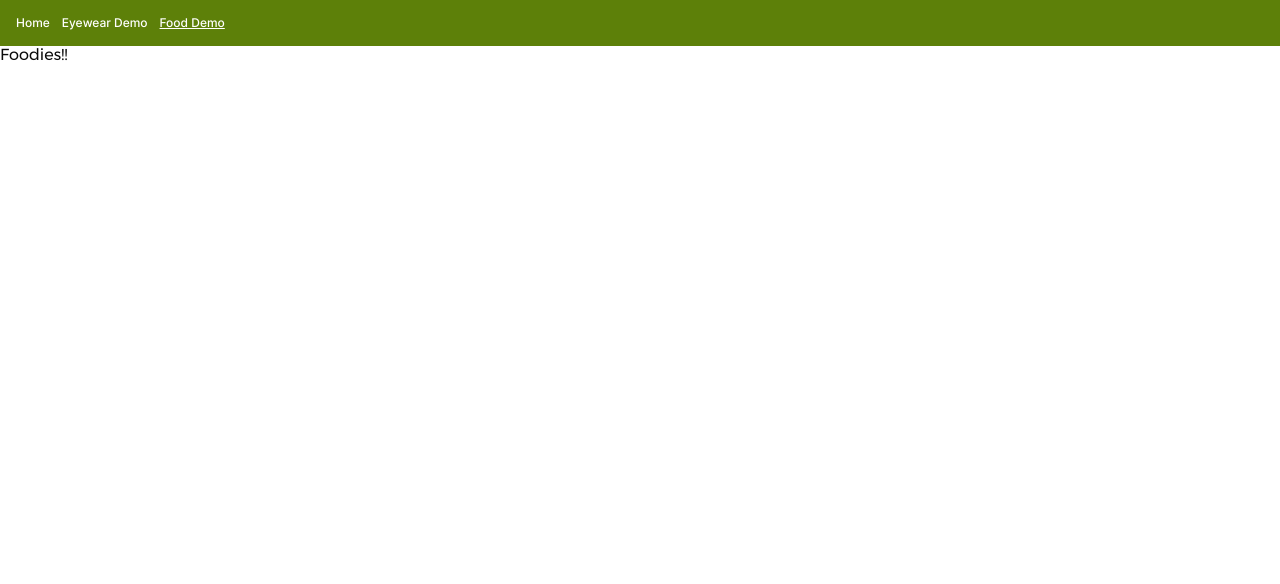
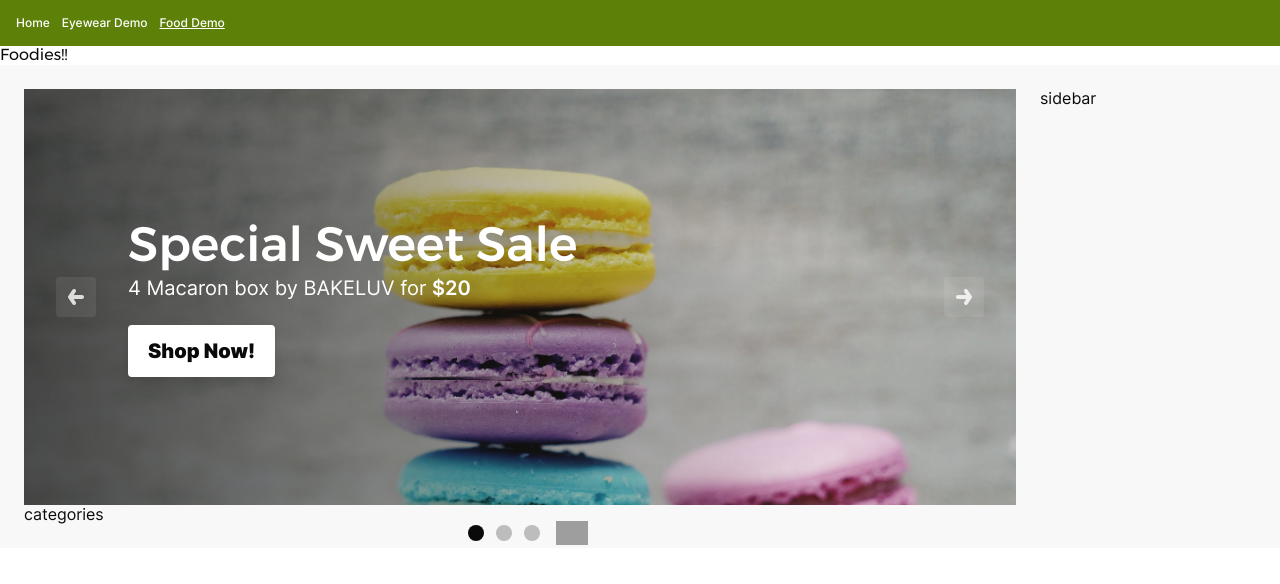
Before and after one commit to YonatanKof/pepp-homapage-central, a Vue app: page /food-demo in a window 1280 px wide. Shown: the top 584 px of the page. Built offline with nearby package versions, Linux system fonts and the light colour scheme; grey boxes are pictures that could not be loaded.

Commit message:
init food Slideshow

```diff
--- a/src/pages/FoodDemo.vue
+++ b/src/pages/FoodDemo.vue
@@ -1,5 +1,45 @@
+<script setup>
+// import Header from "../components/demo-eyewear/Header.vue";
+import Slideshow from "../components/demo-eyewear/Slideshow.vue";
+</script>
+
 <template>
-    <div>
-        <h1>Foodies!!</h1>
-    </div>
+	<div>
+		<h1>Foodies!!</h1>
+		<main class="wrapper content food-grid">
+			<Slideshow
+				class="food-carousel"
+				slidesHeight="100%"
+				imageURL="/food-hero-1.jpg"
+				slideTitle="Special Sweet Sale"
+				slideSubTitle="4 Macaron box by BAKELUV for <strong>$20</strong>"
+				buttonText="Shop Now!"
+				buttonLink="https://wwape.com/"
+			/>
+			<div class="food-sidebar">sidebar</div>
+			<div class="food-categories">categories</div>
+		</main>
+	</div>
 </template>
+
+<style lang="scss">
+.food-grid {
+	display: grid;
+	grid-template-areas: "food_carousel food_sidebar" "food_categories food_sidebar";
+	grid-template-rows: 26rem 1fr;
+	grid-template-columns: 1fr 216px;
+	grid-column-gap: 24px;
+	padding: 24px;
+	max-width: 1464px;
+	background-color: rgb(248, 248, 248);
+}
+.food-carousel {
+	grid-area: food_carousel;
+}
+.food-sidebar {
+	grid-area: food_sidebar;
+}
+.food-categories {
+	grid-area: food_categories;
+}
+</style>
```
Also changed, not shown: public/food-hero-1.jpg (added).
